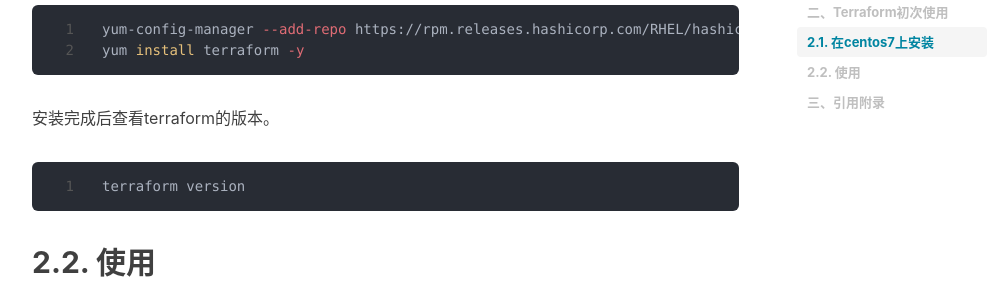
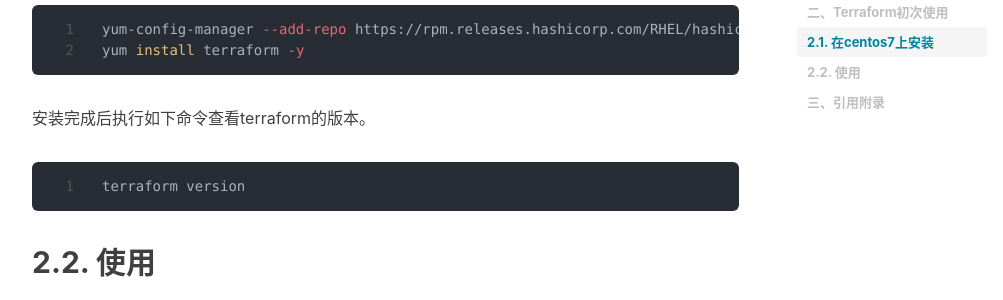
Before and after one commit to shihai1991/shihai1991.github.io, a Jekyll site: the page built from _posts/2022-06-10-Terraform初体验.md, in a window 1280 px wide and 900 px high, scrolled down 1348 px. Shown: the part 152-452 px from the top of the window, without its empty margins (233-1236 px from the left). Built offline with Jekyll 4.4.1, drawn with Linux system fonts in a browser that asks for light colours; nearby versions of some CDN libraries; comment, search, counter and statistics services are not loaded.

Commit message:
Update 2022-06-10-Terraform初体验.md

````diff
--- a/_posts/2022-06-10-Terraform初体验.md
+++ b/_posts/2022-06-10-Terraform初体验.md
@@ -33,7 +33,7 @@
 yum-config-manager --add-repo https://rpm.releases.hashicorp.com/RHEL/hashicorp.repo
 yum install terraform -y
 ```
-安装完成后查看terraform的版本。
+安装完成后执行如下命令查看terraform的版本。
 ```shell
 terraform version
 ```
````
